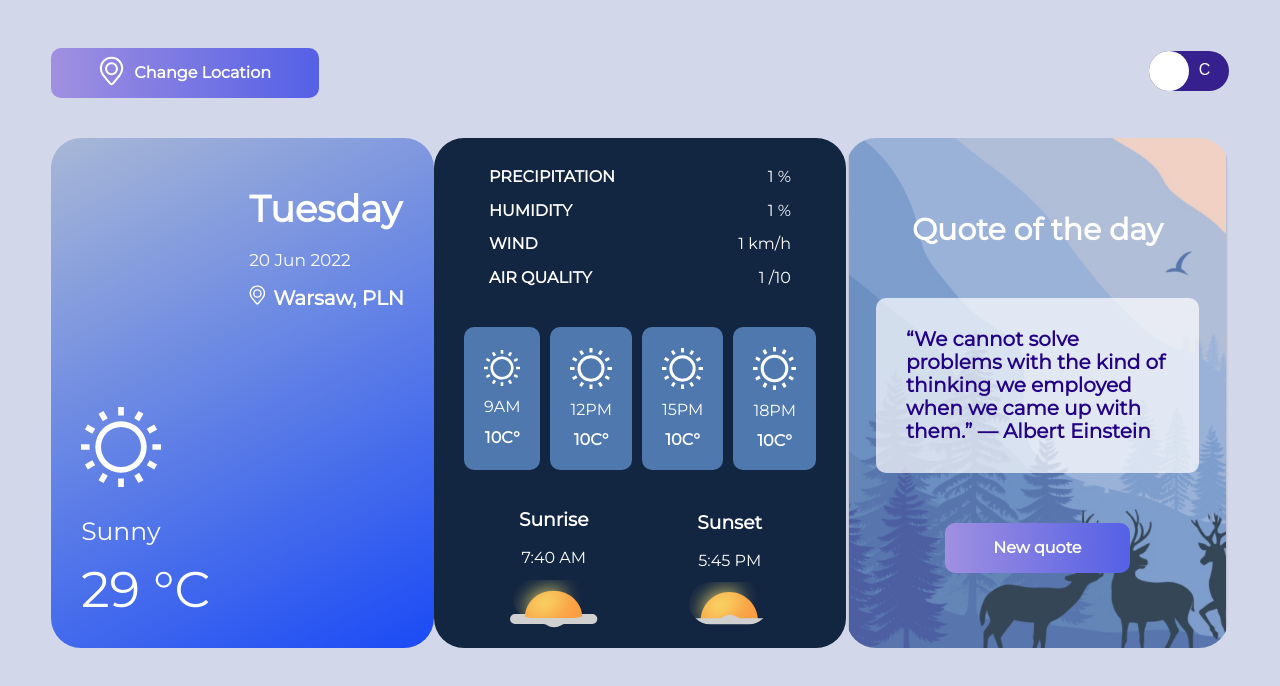
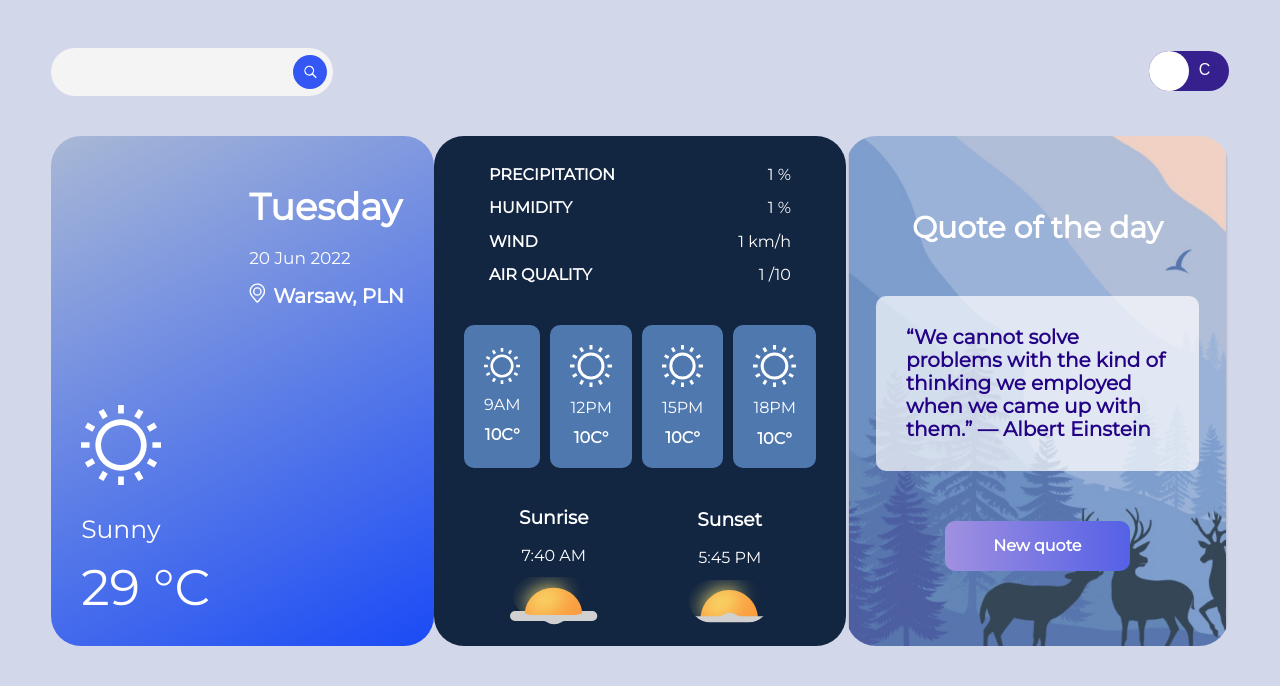
Before and after one commit to AnastasiiaUferova/weather-app, a React (Create React App) app: page / in a window 1280 px wide. Both pictures are taken after a click on the button "Change Location". Shown: the top 686 px of the page. Built offline with nearby package versions, Linux system fonts and the light colour scheme.

Commit message:
Change to input function

```diff
--- a/src/components/App.tsx
+++ b/src/components/App.tsx
@@ -10,7 +10,8 @@ import { useDebouncedCallback } from "use-debounce";
 
 function App() {
 
-  const [ showMain, setShowMain] = useState(true)
+  const [ showMain, setShowMain] = useState<boolean | null>(true)
+
 
   const Resize = useDebouncedCallback(
     () => {
@@ -22,7 +23,6 @@ function App() {
 )
 
     useEffect(() => {
-
         window.addEventListener('resize', Resize)
         return () => {
             window.removeEventListener('resize', Resize);
--- a/src/components/ChangeLocationButton.tsx
+++ b/src/components/ChangeLocationButton.tsx
@@ -1,10 +1,19 @@
-import React from "react";
+import React, { FC } from "react";
 import "../styles/ChangeLocationButton/ChangeLocationButton.css";
 
-export default function ChangeLocationButton() {
+
+type ChangeLocationType = {
+  ChangeLocationFunction: () => void;
+}
+export const ChangeLocationButton:FC<ChangeLocationType> = ({ChangeLocationFunction}) => {
+
+  function onChangeLocation() {
+    ChangeLocationFunction()
+  }
+
   return (
     <>
-      <button className="change-location">Change Location</button>
+      <button onClick={onChangeLocation}className="change-location">Change Location</button>
     </>
   );
 }
--- a/src/components/Header.tsx
+++ b/src/components/Header.tsx
@@ -1,13 +1,23 @@
-import React from "react";
+import React, { useState } from "react";
 import "../styles/Header/Header.css";
-import ChangeLocationButton from "./ChangeLocationButton";
+import { ChangeLocationButton } from "./ChangeLocationButton";
 import LocationInput from "./LocationInput";
 import SwitchButton from "./SwitchButton";
 
 export default function Header() {
+
+  const [inputVisible, setInputVisible] = useState<boolean | null> (false)
+
+  function ChangeLocationFunction () {
+        setInputVisible(true)
+  }
+
   return (
     <div className="header">
-      <ChangeLocationButton />
+      {inputVisible ?
+      <LocationInput /> :
+      <ChangeLocationButton ChangeLocationFunction={ChangeLocationFunction}/>
+}
       <SwitchButton />
     </div>
   );
--- a/src/components/LocationInput.tsx
+++ b/src/components/LocationInput.tsx
@@ -1,11 +1,18 @@
-import React from "react";
+import React, { ChangeEvent, useState } from "react";
 import "../styles/LocationInput/LocationInput.css";
 
 export default function LocationInput() {
+
+  const [country, setCountry] = useState<string>('')
+
+  const handleChange = (event: ChangeEvent<HTMLInputElement> ) => {
+      setCountry(event.target.value)
+  }
+  console.log(country)
   return (
     <div className="input">
       <form className="input__container-form">
-        <input className="input__input" type="text"></input>
+        <input onChange={handleChange} value={country} className="input__input" type="text"></input>
         <button className="input__button" type="submit"></button>
       </form>
     </div>
--- a/src/components/SwiperElement.tsx
+++ b/src/components/SwiperElement.tsx
@@ -14,7 +14,7 @@ import DataCard from './DataCard';
 export default function SwiperElement() {
 
 
-  const [ slidesPerView, setSlidesPerView] = useState(2)
+  const [ slidesPerView, setSlidesPerView] = useState<number>(2)
 
   const Resize = useDebouncedCallback(
     () => {
--- a/src/components/TimeWeatherCard.tsx
+++ b/src/components/TimeWeatherCard.tsx
@@ -6,7 +6,7 @@ type TimeWeatherCardType = {
     timeNumber: number;
     timeSign: string;
     temp: number;
-  }
+}
 
 
 export const TimeWeatherCard: FC<TimeWeatherCardType> = ({url, timeNumber, temp, timeSign}) => {
```
